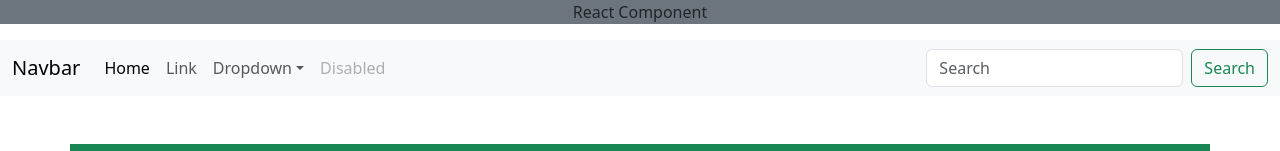
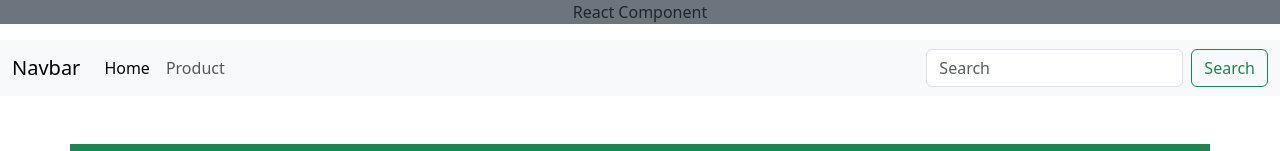
Before and after one commit to phumentCoding/react-component3-5, a React (Vite) app: page / in a window 1280 px wide. Shown: the top 151 px of the page. Built offline with nearby package versions, Linux system fonts and the light colour scheme.

Commit message:
Update code

```diff
--- a/src/App.jsx
+++ b/src/App.jsx
@@ -10,8 +10,10 @@ const App = () => {
           <Routes>
 
               <Route path="/" element={<Master/>}>
+
                   <Route index element={<Home/>}/>
                   <Route path="product" element={<Product/>}/>
+
               </Route>
 
           </Routes>
--- a/src/components/Navbar.jsx
+++ b/src/components/Navbar.jsx
@@ -1,3 +1,5 @@
+import { Link } from "react-router";
+
 const Navbar = () => {
     return (
         <nav class="navbar navbar-expand-lg bg-body-tertiary">
@@ -9,24 +11,10 @@ const Navbar = () => {
                 <div class="collapse navbar-collapse" id="navbarSupportedContent">
                     <ul class="navbar-nav me-auto mb-2 mb-lg-0">
                         <li class="nav-item">
-                            <a class="nav-link active" aria-current="page" href="#">Home</a>
+                            <Link class="nav-link active" aria-current="page" to="/">Home</Link>
                         </li>
                         <li class="nav-item">
-                            <a class="nav-link" href="#">Link</a>
-                        </li>
-                        <li class="nav-item dropdown">
-                            <a class="nav-link dropdown-toggle" href="#" role="button" data-bs-toggle="dropdown" aria-expanded="false">
-                                Dropdown
-                            </a>
-                            <ul class="dropdown-menu">
-                                <li><a class="dropdown-item" href="#">Action</a></li>
-                                <li><a class="dropdown-item" href="#">Another action</a></li>
-                                <li><hr class="dropdown-divider" /></li>
-                                <li><a class="dropdown-item" href="#">Something else here</a></li>
-                            </ul>
-                        </li>
-                        <li class="nav-item">
-                            <a class="nav-link disabled" aria-disabled="true">Disabled</a>
+                            <Link class="nav-link" to="product">Product</Link>
                         </li>
                     </ul>
                     <form class="d-flex" role="search">
--- a/src/layout/Master.jsx
+++ b/src/layout/Master.jsx
@@ -5,11 +5,15 @@ import Navbar from "../components/Navbar";
 const Master = () => {
     return (
         <div>
+
+
             <Header/>
             <Navbar/>
             <div className="main-content my-5">
-                <Outlet/>
+               <Outlet/>
             </div>
+
+
         </div>
     );
 }
```
